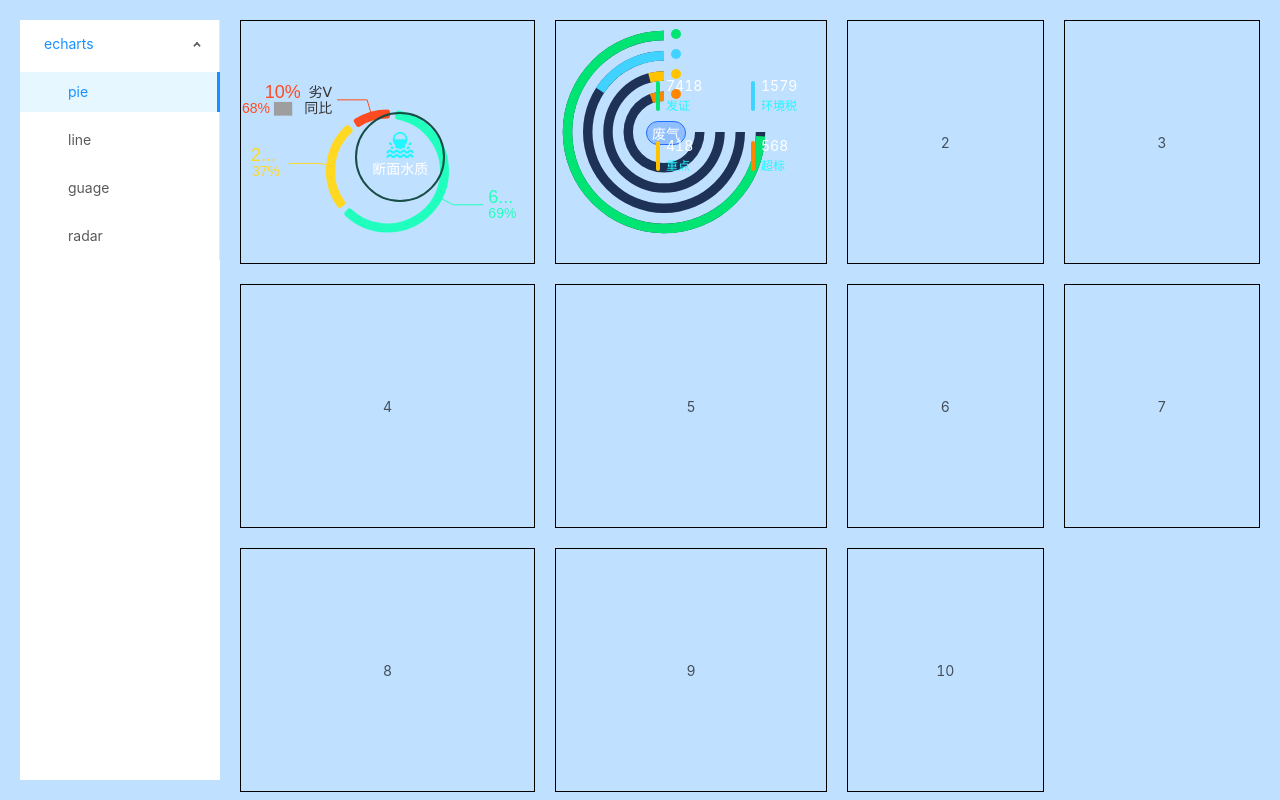
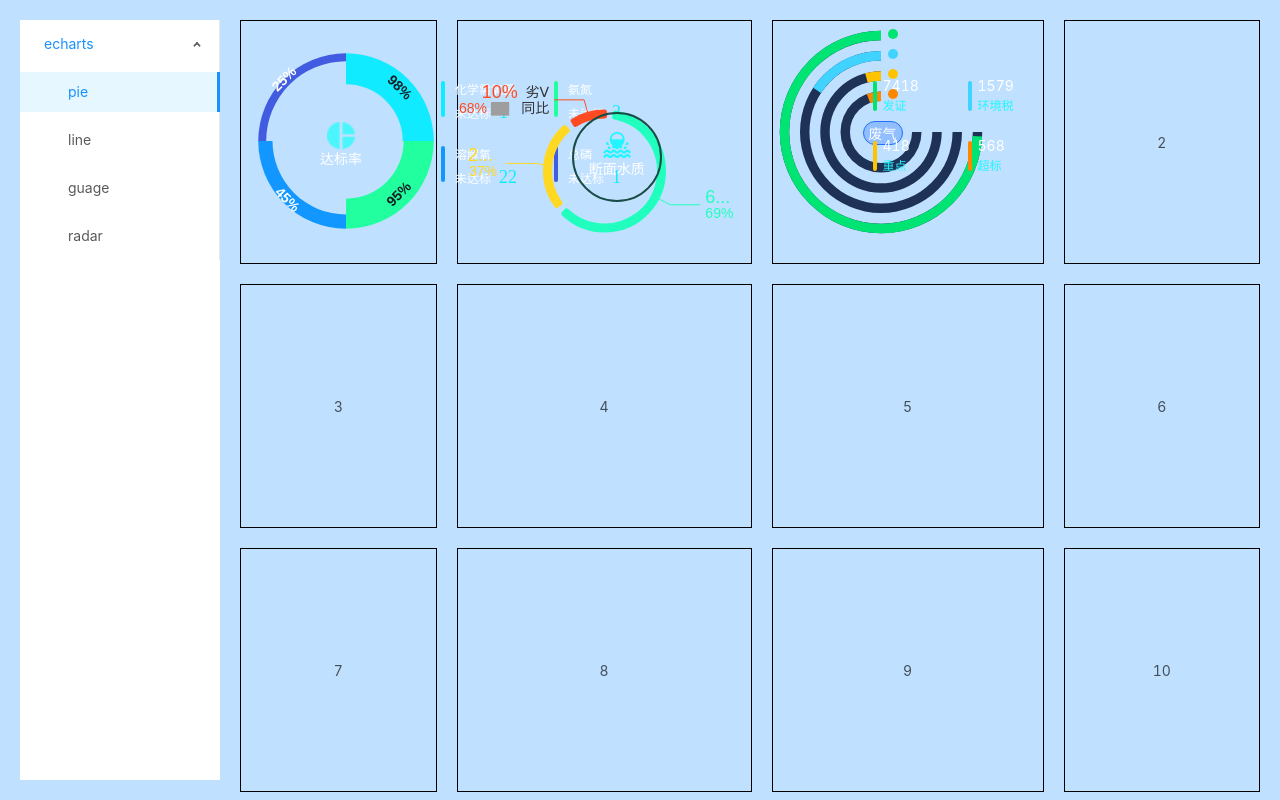
Before and after one commit to lw-web/echarts, a Vue app: page /#/echarts/pie in a window 1280 px wide. Built offline with nearby package versions, Linux system fonts and the light colour scheme.

Commit message:
pie3 完成

```diff
--- /dev/null
+++ b/src/components/pie/pie3.vue
@@ -0,0 +1,218 @@
+<template>
+  <div class="pie3-container">
+    <div id="pie3"></div>
+    <div class="chart-content"><img src="@/images/dbl.png" alt="" /> <span class="text">达标率</span></div>
+    <div class="content">
+      <div class="item" v-for="item in legend" :key="item">
+        <div class="line" :style="{ backgroundColor: item.color }"></div>
+        <div>
+          <div class="top">{{ item.name }}</div>
+          <div class="bottom">
+            未达标 <span class="value">{{ item.value }}</span>
+          </div>
+        </div>
+      </div>
+    </div>
+  </div>
+</template>
+
+<script>
+const genOption = (legend, data) => {
+  function angleText (i, num) {
+    var everyAngle = 360 / num
+    var currentAngle = i * everyAngle + everyAngle / 2
+
+    if (currentAngle <= 90) {
+      return -currentAngle
+    } else if (currentAngle <= 180 && currentAngle > 90) {
+      return 180 - currentAngle
+    } else if (currentAngle < 270 && currentAngle > 180) {
+      return 180 - currentAngle
+    } else if (currentAngle < 360 && currentAngle >= 270) {
+      return 360 - currentAngle
+    }
+  }
+  let data3 = []
+  data3 = JSON.parse(JSON.stringify(data))
+  for (var i = 0; i < data3.length; i++) {
+    if (i === 0 || i === 1) {
+      data3[i].label.color = 'rgba(22, 29, 37, 1)'
+    }
+    data3[i].itemStyle.color = legend[i].color
+    data3[i].label.rotate = angleText(i, data3.length)
+  }
+  return {
+    series: {
+      top: '-20%',
+      type: 'pie',
+      radius: ['65%', '42%'],
+      roseType: 'area',
+      zlevel: 10,
+      label: {
+        normal: {
+          show: true,
+          textStyle: {
+            fontSize: 14,
+            color: '#fff'
+          },
+          position: 'inside',
+          rotate: 30,
+          align: 'center',
+          verticalAlign: 'middle',
+          padding: [10, 10, 10, 10],
+          fontWeight: 'bold',
+          formatter: '{c}%'
+        }
+      },
+      animation: false,
+      data: data3
+    }
+  }
+}
+export default {
+  name: 'Pie3',
+  props: {
+    chartData: {
+      type: Object,
+      default () {
+        return {}
+      }
+    }
+  },
+  data () {
+    return {
+      legend: []
+    }
+  },
+  mounted () {
+    this.chart = this.$echarts.init(document.getElementById('pie3'))
+    this.legend = [
+      { color: 'rgba(17, 235, 255, 1)', name: '化学需氧量', value: this.chartData.HXXYL_WDBSL },
+      { color: 'rgba(33, 255, 158, 1)', name: '氨氮', value: this.chartData.AD_WDBSL },
+      { color: 'rgba(17, 151, 255, 1)', name: '溶解氧', value: this.chartData.RJY_WDBSL },
+      { color: 'rgba(65, 91, 225, 1)', name: '总磷', value: this.chartData.ZL_WDBSL }
+    ]
+    const asyncData = [
+      {
+        value: ((this.chartData.HXXYL_DBSL / this.chartData.DM_ZSL) * 100).toFixed(0),
+        name: '化学需氧量',
+        label: {
+          color: '#fff'
+        },
+        itemStyle: {},
+        emphasis: {
+          itemStyle: {}
+        }
+      },
+      {
+        value: ((this.chartData.AD_DBSL / this.chartData.DM_ZSL) * 100).toFixed(0),
+        name: '氨氮',
+        label: {
+          color: '#fff'
+        },
+        itemStyle: {},
+        emphasis: {
+          itemStyle: {}
+        }
+      },
+      {
+        value: ((this.chartData.RJY_DBSL / this.chartData.DM_ZSL) * 100).toFixed(0),
+        name: '溶解氧',
+        label: {
+          color: '#fff'
+        },
+        itemStyle: {},
+        emphasis: {
+          itemStyle: {}
+        }
+      },
+      {
+        value: ((this.chartData.ZL_DBSL / this.chartData.DM_ZSL) * 100).toFixed(0),
+        name: '总磷',
+        label: {
+          color: '#fff'
+        },
+        itemStyle: {},
+        emphasis: {
+          itemStyle: {}
+        }
+      }
+    ]
+    const option = genOption(this.legend, asyncData)
+    this.chart.setOption(option)
+  }
+}
+</script>
+
+<style scoped lang="scss">
+.pie3-container {
+  width: 100%;
+  height: 100%;
+  position: relative;
+  #pie3 {
+    width: 270px;
+    height: 300px;
+    position: absolute;
+    top: 0px;
+    left: -30px;
+    z-index: 0;
+  }
+
+  .chart-content {
+    position: absolute;
+    top: 80px;
+    left: 55px;
+    width: 90px;
+    height: 90px;
+    display: flex;
+    align-items: center;
+    flex-direction: column;
+    justify-content: center;
+
+    img {
+      width: 28px;
+      height: 27px;
+    }
+
+    .text {
+      font-size: 14px;
+      font-family: Microsoft YaHei;
+      font-weight: 400;
+      color: #ffffff;
+      line-height: 22px;
+    }
+  }
+  .content {
+    width: 180px;
+    height: 130px;
+    position: absolute;
+    top: 50px;
+    left: 200px;
+    display: flex;
+    flex-wrap: wrap;
+    align-items: center;
+    justify-content: space-between;
+    .item {
+      display: flex;
+      font-size: 12px;
+      font-family: Microsoft YaHei;
+      font-weight: 400;
+      color: #ffffff;
+      .line {
+        width: 4px;
+        height: 36px;
+        background: #11fffc;
+        border-radius: 2px;
+        margin-right: 10px;
+      }
+      .value {
+        font-size: 18px;
+        font-family: DINPro;
+        font-weight: 400;
+        color: #11ebff;
+        margin-left: 5px;
+      }
+    }
+  }
+}
+</style>
--- a/src/views/pie/index.vue
+++ b/src/views/pie/index.vue
@@ -1,5 +1,6 @@
 <template>
   <div class="pie">
+    <div><Pie3 /></div>
     <div><Pie2 /></div>
     <div><Pie1 /></div>
     <div>2</div>
@@ -15,11 +16,13 @@
 </template>
 
 <script>
+import Pie3 from './pie3'
 import Pie2 from './pie2'
 import Pie1 from './pie1'
 export default {
   name: 'Pie',
   components: {
+    Pie3,
     Pie2,
     Pie1
   }
--- /dev/null
+++ b/src/views/pie/pie3.vue
@@ -0,0 +1,25 @@
+<template>
+  <Pie3 :chartData="chartData"/>
+</template>
+
+<script>
+import Pie3 from '@/components/pie/pie3.vue'
+export default {
+  components: { Pie3 },
+  data () {
+    return {
+      chartData: {
+        AD_DBSL: 38,
+        AD_WDBSL: 2,
+        DM_ZSL: 40,
+        HXXYL_DBSL: 39,
+        HXXYL_WDBSL: 1,
+        RJY_DBSL: 18,
+        RJY_WDBSL: 22,
+        ZL_DBSL: 10,
+        ZL_WDBSL: 1
+      }
+    }
+  }
+}
+</script>
```
Also changed, not shown: src/images/dbl.png (added).
